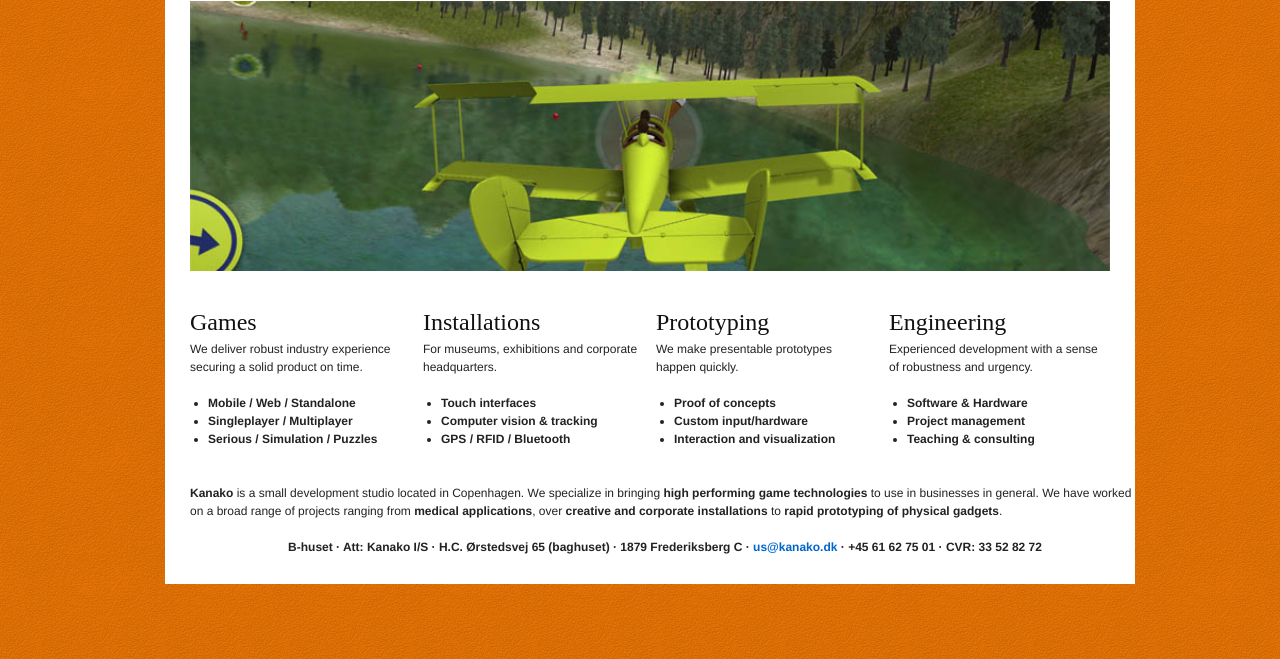
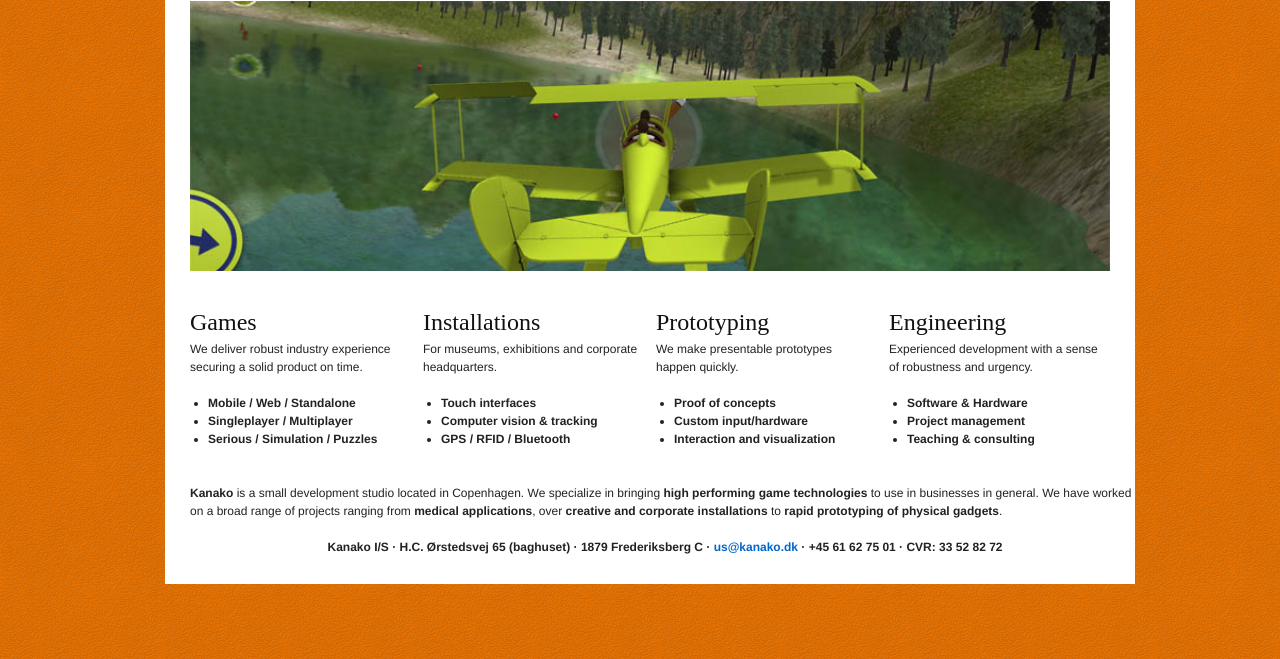
Before and after one commit to timgarbos/Kanako-Webpage, a plain HTML site: page index.html in a window 1280 px wide. Shown: the part 141-800 px from the top of the page. Drawn offline with nearby package versions, Linux system fonts and the light colour scheme; a web font is replaced by a local one.

Commit message:
new address

```diff
--- a/index.html
+++ b/index.html
@@ -336,7 +336,7 @@ We make presentable prototypes happen quickly. <!-- Past prototypes range from p
 </div>
 <div class="center span-24">
 	<p>
-		<b>B-huset &middot; Att: Kanako I/S &middot; H.C. Ørstedsvej 65 (baghuset) &middot; 1879 Frederiksberg C &middot; <a href="mailto://us@kanako.dk">us@kanako.dk</a> &middot; +45 61 62 75 01 &middot; CVR: 33 52 82 72</b>
+		<b>Kanako I/S &middot; H.C. Ørstedsvej 65 (baghuset) &middot; 1879 Frederiksberg C &middot; <a href="mailto://us@kanako.dk">us@kanako.dk</a> &middot; +45 61 62 75 01 &middot; CVR: 33 52 82 72</b>
 	</p>
 </div>
 </div>
```
